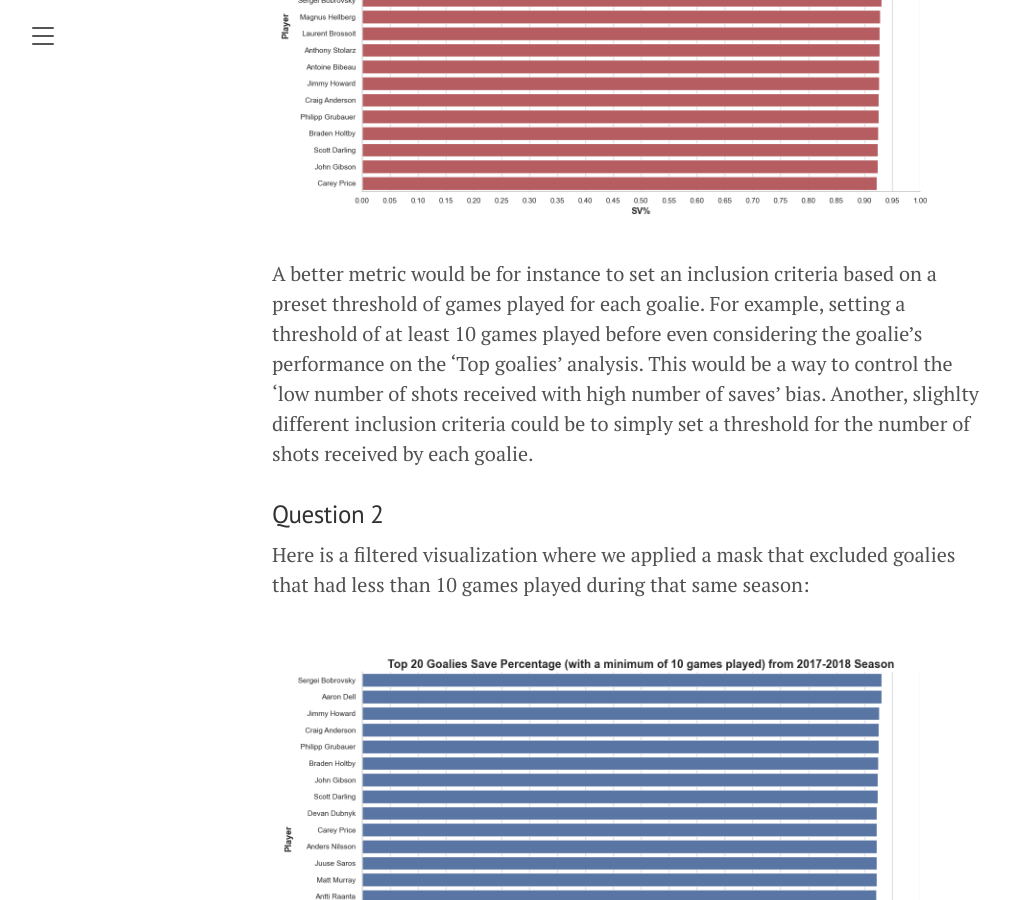
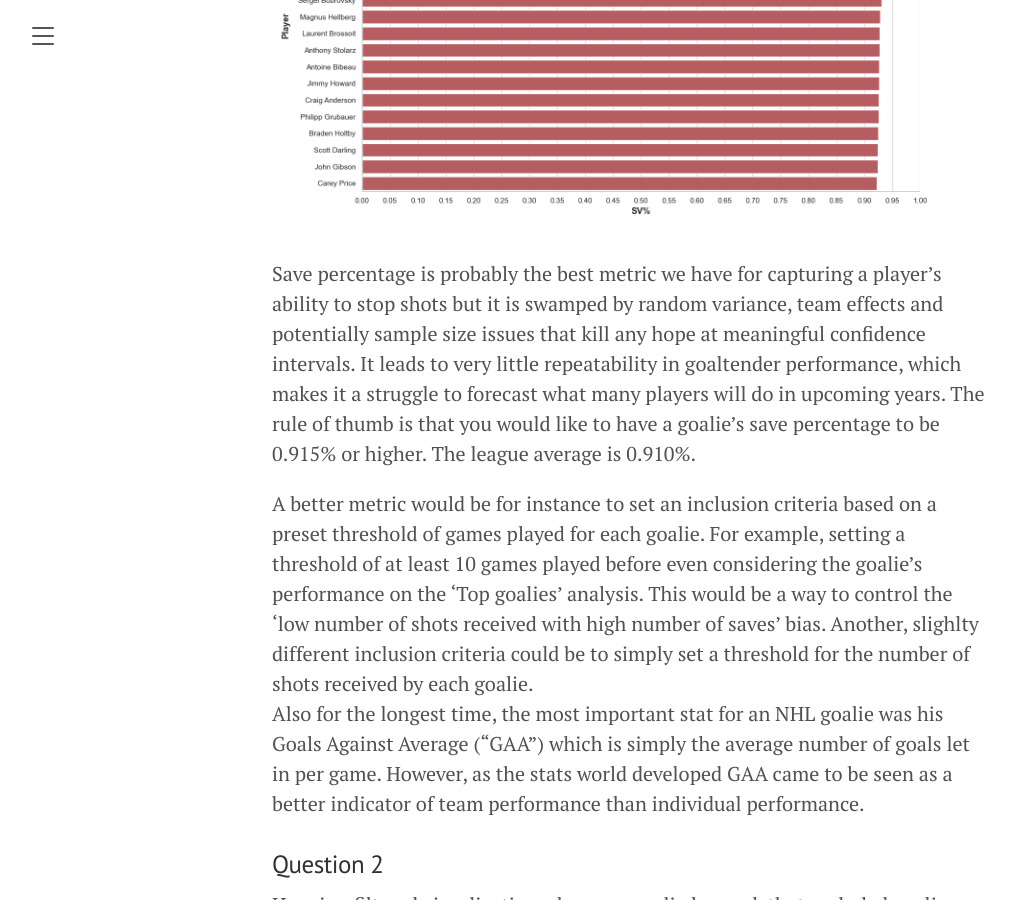
Before and after one commit to jaihon1/IFT6758-Project, a Jekyll site: the page built from blog/_posts/2021-09-28-milestone-1.md, in a window 1280 px wide and 900 px high, scrolled down 1360 px. Shown: the whole window, without its empty margins (8-1023 px from the left). Built offline with Jekyll 4.4.1, drawn with Linux system fonts in a browser that asks for light colours.

Commit message:
Update 2021-09-28-milestone-1.md

```diff
--- a/blog/_posts/2021-09-28-milestone-1.md
+++ b/blog/_posts/2021-09-28-milestone-1.md
@@ -17,8 +17,12 @@ For example, if we compare a goalie who only played one game to another goalie w
 
 ![Top 20 Goalies 2017](/public/top-goalies-nomask.png)
 
+Save percentage is probably the best metric we have for capturing a player's ability to stop shots but it is swamped by random variance, team effects and potentially sample size issues that kill any hope at meaningful confidence intervals. It leads to very little repeatability in goaltender performance, which makes it a struggle to forecast what many players will do in upcoming years.
+The rule of thumb is that you would like to have a goalie’s save percentage to be 0.915% or higher. The league average is 0.910%.
+
 
 A better metric would be for instance to set an inclusion criteria based on a preset threshold of games played for each goalie. For example, setting a threshold of at least 10 games played before even considering the goalie's performance on the 'Top goalies' analysis. This would be a way to control the 'low number of shots received with high number of saves' bias. Another, slighlty different inclusion criteria could be to simply set a threshold for the number of shots received by each goalie.
+Also for the longest time, the most important stat for an NHL goalie was his Goals Against Average (“GAA”) which is simply the average number of goals let in per game. However, as the stats world developed GAA came to be seen as a better indicator of team performance than individual performance.
 
 ### Question 2
 Here is a filtered visualization where we applied a mask that excluded goalies that had less than 10 games played during that same season:
```
